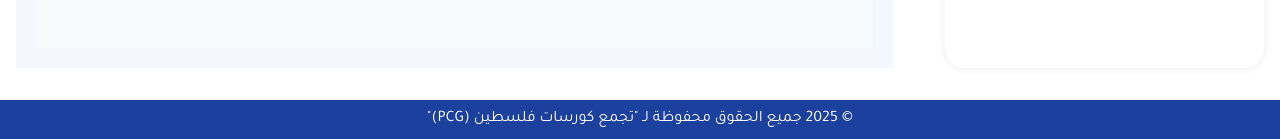
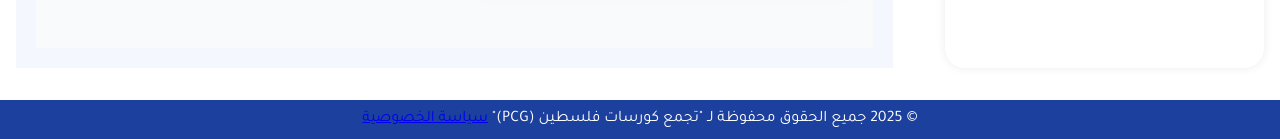
Before and after one commit to ahmedabuarmana2032004/pcg, a Flask app: page /about in a window 1280 px wide. Shown: the part 1720-1859 px from the top of the page. Run offline with Flask 3, Linux system fonts and the light colour scheme.

Commit message:
layout.html

```diff
--- a/templates/layout.html
+++ b/templates/layout.html
@@ -67,6 +67,8 @@
 
     <footer>
         &copy; 2025 جميع الحقوق محفوظة لـ "تجمع كورسات فلسطين (PCG)"
+
+        <a href="{{ url_for('privacy') }}">سياسة الخصوصية</a>
     </footer>
 
     <script>
```
